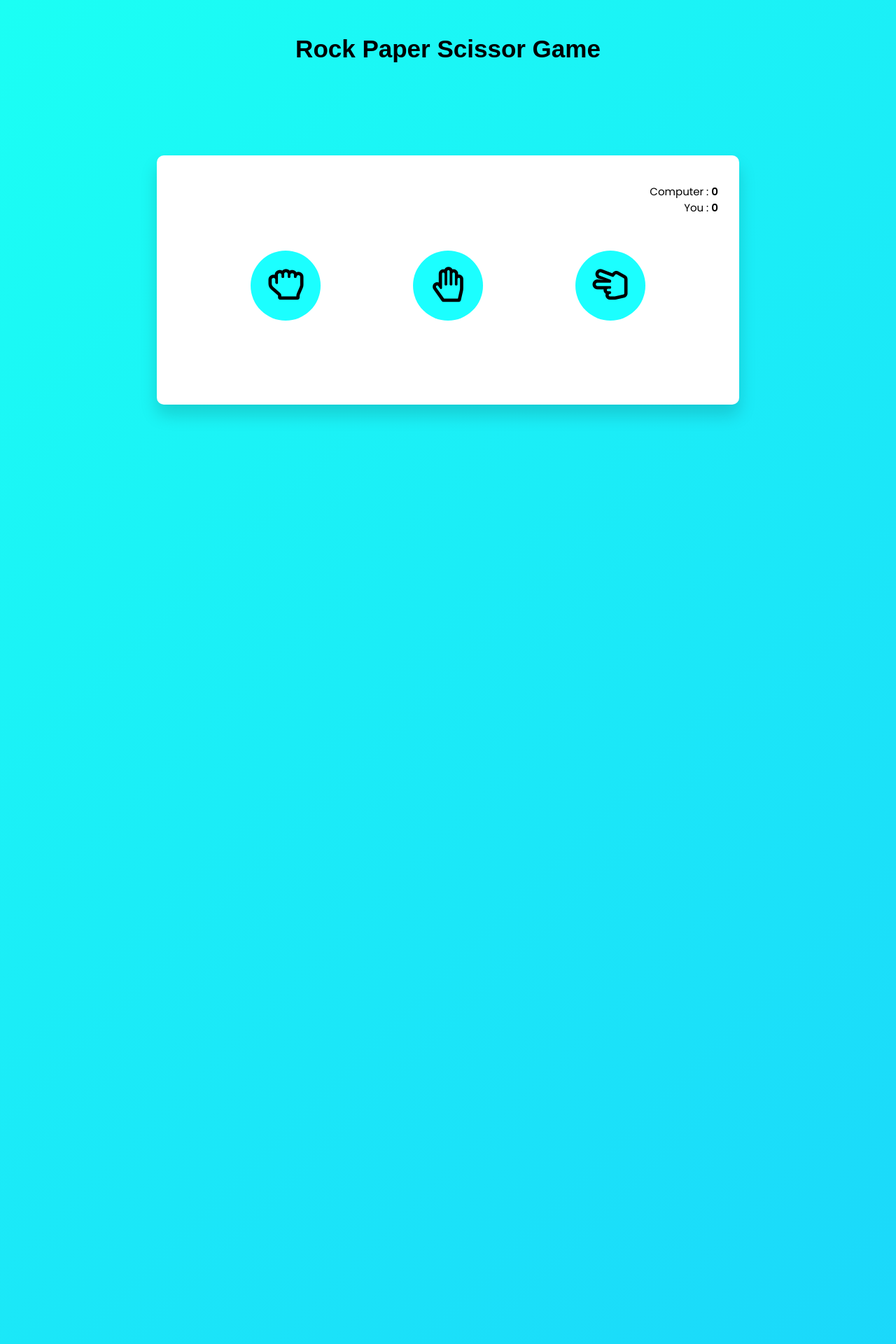
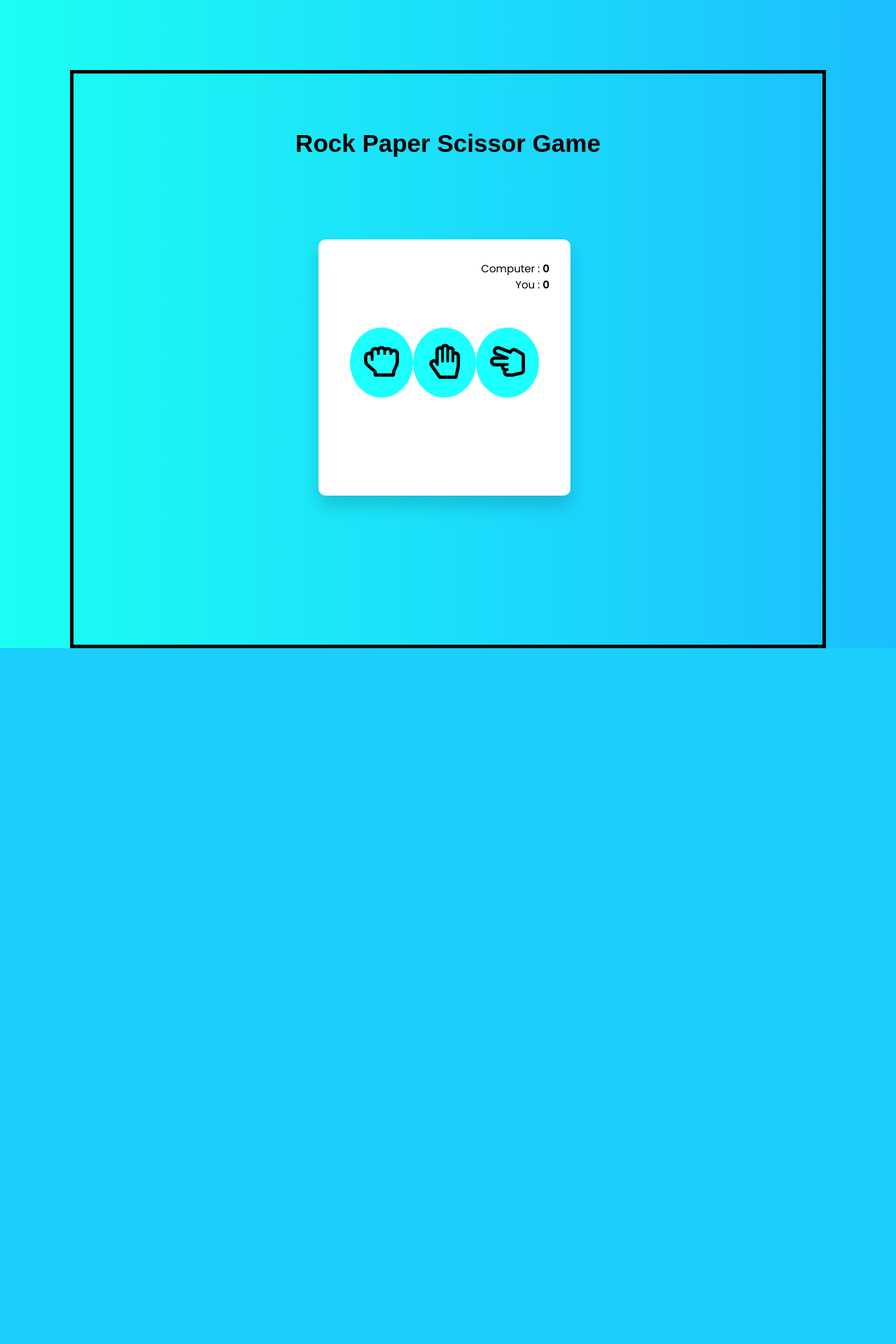
Before and after one commit to Albazcano/GameOn--Time-To-Play, a PHP site: page / in a window 1280 px wide. Shown: the top 1920 px of the page at 70% size. After the commit the page ends 926 px from the top, so only its background shows below. Run offline with PHP 8.4, Linux system fonts and the light colour scheme.

Commit message:
modified index.html

```diff
--- a/index.html
+++ b/index.html
@@ -12,6 +12,7 @@
     <h1>Rock Paper Scissor Game</h1>
 
     <div class="container">
+
         <div class="scores">
             <p>Computer :
                 <span id="computer_score">0</span>
--- a/style.css
+++ b/style.css
@@ -14,34 +14,47 @@
 
 h1{
     margin: 50px;
-    text-align: center;
     font-family: Montserrat,Arial,"Helvetica Neue",Helvetica,sans-serif;
     font-size: 35px;
+    text-align: center;
     /* background-color:mediumvioletred */
 }
 
 body{
-
-    height: 500vh;
+    margin-top: 100px;
+    margin-left: 100px;
+    margin-right: 100px;
+    align-items: center;
+    padding: 30px;
     background: linear-gradient(
-        135deg,
+        0.25turn,
         #1bfff4,
         #1bbeff
     );
-    background-color: red;
+    border: 5px solid black;
+    /* margin: 300px; */
+    display: flex;
+    flex-direction: column;
 }
 
 .container{
-    width: 65%;
-    min-width: 500px;
+    margin-top: 250px;
+    margin-left: 350px;
+    width: max-content;
+    display: flex;
+    flex-direction: column;
+    justify-content: center;
+    /* width: 45%;
+    min-width: 500px; */
     background-color: #ffffff;
-    padding: 40px 30px;
-    position: absolute;
+    padding: 30px;
+    /* position: absolute; */
     transform: translate(-50%,-50%);
-    top: 50%;
-    left: 50%;
+    /* top: 50%; */
+    /* left: 50%; */
     border-radius: 10px;
     box-shadow: 0 15px 25px rgba(0,0,0,0.15);
+    /* border: 5px solid fuchsia; */
 }
 .scores{
     margin-bottom: 50px;
```
